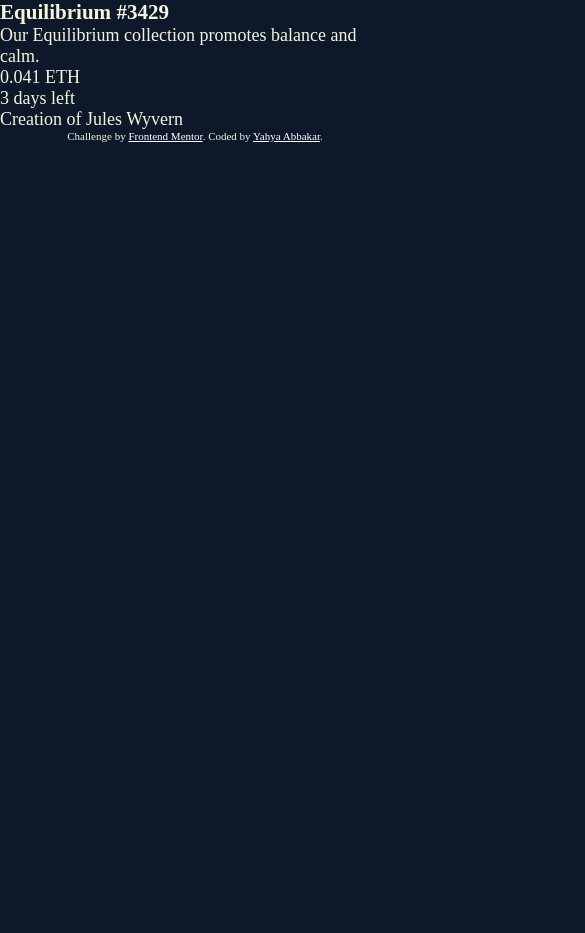
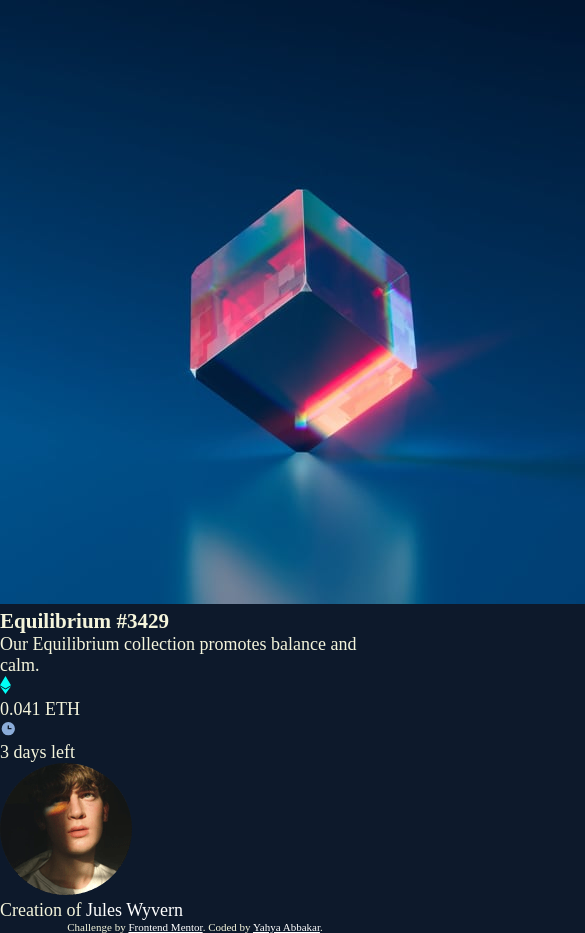
Before and after one commit to Yahyaabbakar92/nft_preview_card_component, a plain HTML site: page index.html in a window 390 px wide. Shown: the whole page, 585 px wide, since content can reach past the window. Before the commit the page ends 844 px from the top, so only its background shows below. Drawn offline with Linux system fonts and the light colour scheme.

Commit message:
Added necessary HTML tags to complete inactive mobile styling

```diff
--- a/index.html
+++ b/index.html
@@ -19,24 +19,25 @@
 
   <div class="card">
     <div class="pic">
-
+      <img src="imgs/image-equilibrium.jpg" alt="A 3D see through cube with reflection" class="hero">
     </div>
 
     <div class="content">
       <h3 class="title">Equilibrium #3429</h3>
       <p class="description">Our Equilibrium collection promotes balance and calm.</p>
       <div class="box1">
-        <div class="etherium">
+        <div class="ethereum">
+          <img src="imgs/icon-ethereum.svg" alt="ethereum icon" class="iconethereum">
           <p>0.041 ETH</p>
         </div>
         <div class="time">
+          <img src="imgs/icon-clock.svg" alt="clock icon" class="iconclock">
           <p>3 days left</p>
         </div>
       </div>
       <div class="box2">
-        <div class="credit">
-          <p>Creation of Jules Wyvern</p>
-        </div>
+        <img src="imgs/image-avatar.png" alt="avatar of user" class="avatar">
+        <p>Creation of <span style="color: white;">Jules Wyvern</span></p>
       </div>
     </div>
   </div>
```
